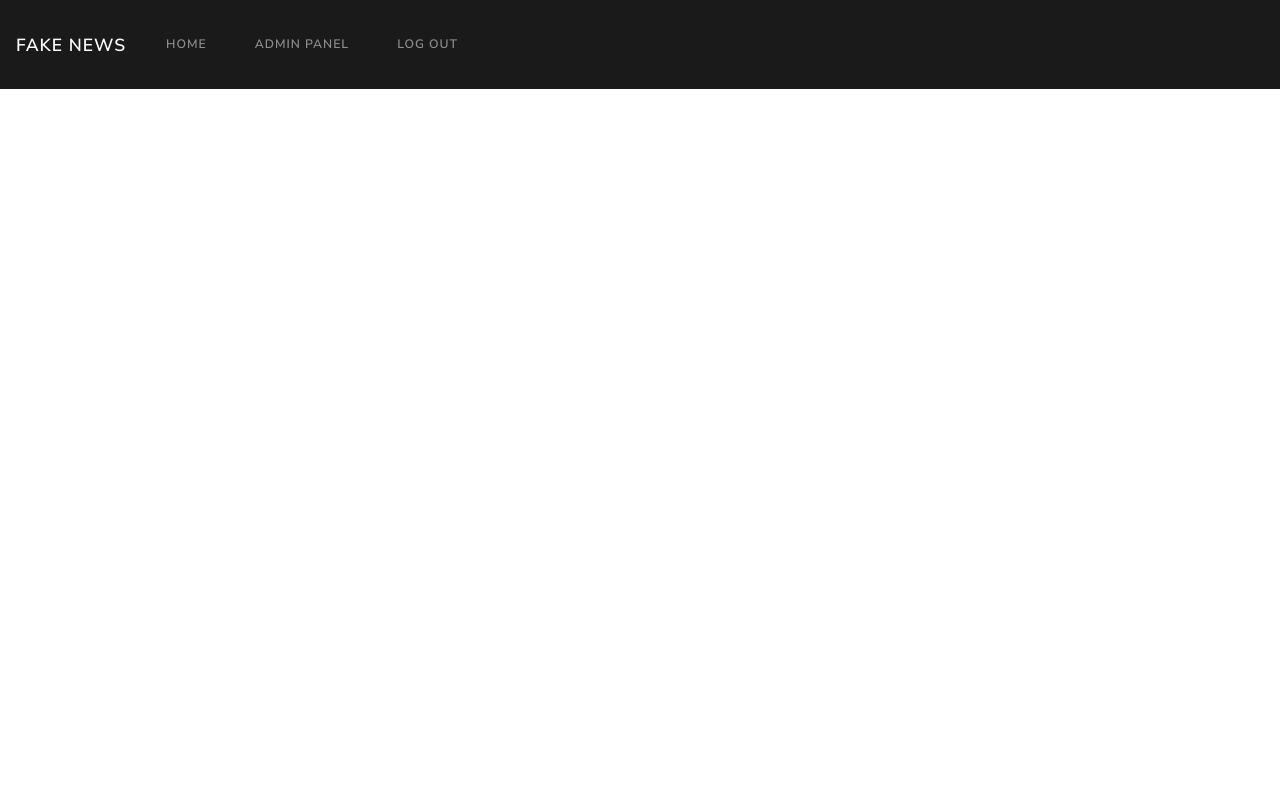
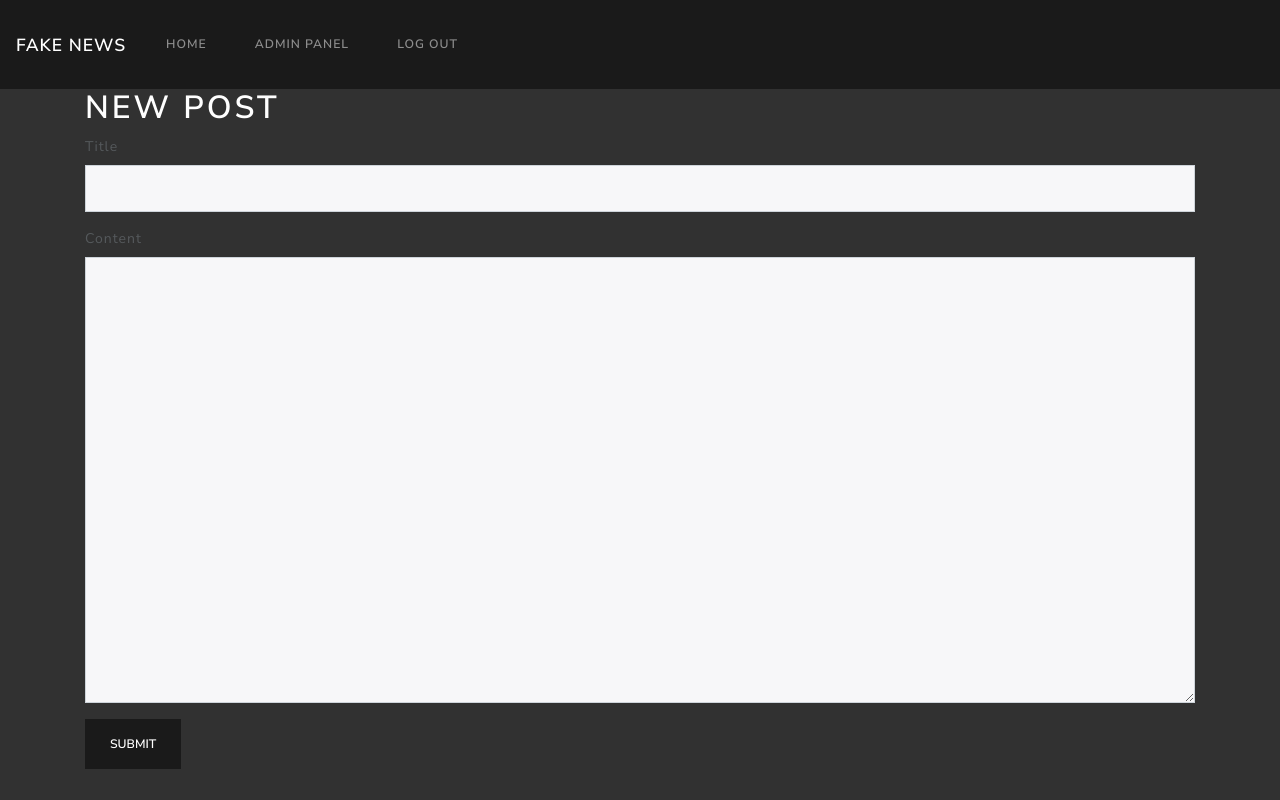
Before and after one commit to brooman/fake-news, a PHP site: page /admin/panel.php in a window 1280 px wide. Run offline with PHP 8.4, Linux system fonts and the light colour scheme; the visitor is signed in with stand-in values (Sample User, id 1).

Commit message:
Added basic admin panel html for making posts

```diff
--- a/public/css/main.css
+++ b/public/css/main.css
@@ -1,3 +1,6 @@
+body {
+    background-color: #313131;
+}
 .article-container {
     display: flex;
     flex-direction: column;
--- a/views/adminpanel.php
+++ b/views/adminpanel.php
@@ -1,3 +1,20 @@
-<div class="row">
-
+<div class="container">
+    <h1 class="text-white">New Post</h1>
+    <div class="row">
+        <div class="col-sm-12">
+            <form>
+                <div class="form-group">
+                    <label for="post_title">Title</label>
+                    <input id="post_title" name="post_title" type="text" required="required" class="form-control here">
+                </div>
+                <div class="form-group">
+                    <label for="content">Content</label>
+                    <textarea id="content" name="content" cols="40" rows="20" class="form-control" required="required"></textarea>
+                </div>
+                <div class="form-group">
+                    <button name="submit" type="submit" class="btn btn-primary">Submit</button>
+                </div>
+            </form>
+        </div>
+    </div>
 </div>
```
